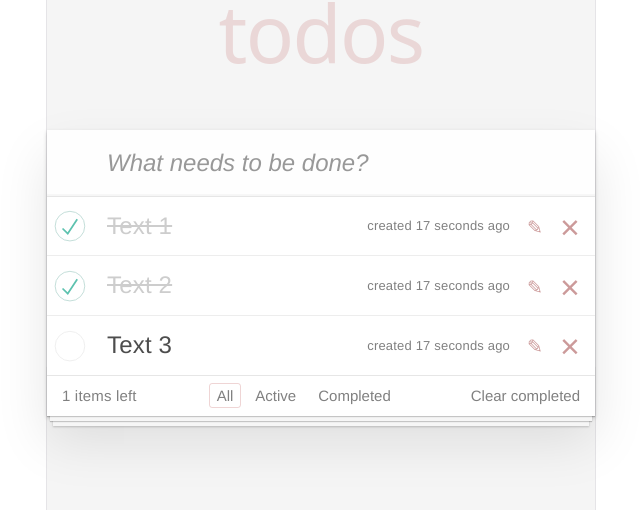
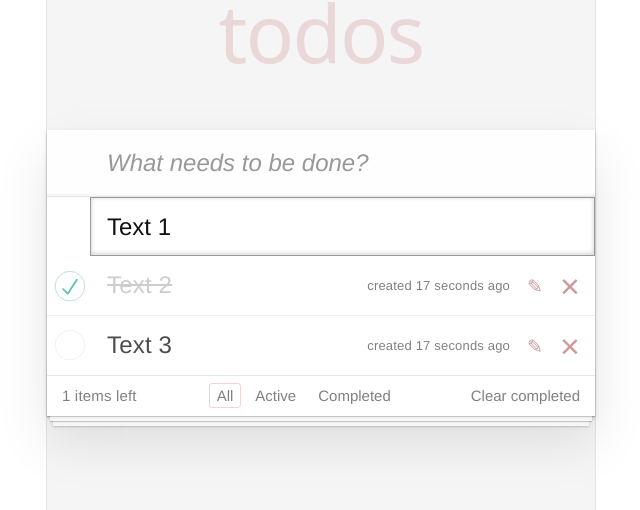
Before and after one commit to maksim-shin/react-todo-app, a React (Vite) app: page / in a window 1280 px wide. Both pictures are taken after a click on the button 854 px from the left and 227 px from the top of the page. Shown: the top 510 px of the page, without its empty margins (319-959 px from the left). Built offline with nearby package versions, Linux system fonts and the light colour scheme.

Commit message:
Add task complete, delete and edit

```diff
--- a/src/App.jsx
+++ b/src/App.jsx
@@ -29,7 +29,7 @@ function App() {
   ])
 
   function toggleTask(id) {
-    const updatedTasks = tasks.map((task) => {
+    const updatedTask = tasks.map((task) => {
       if (task.id === id) {
         return {
           ...task,
@@ -38,7 +38,7 @@ function App() {
       }
       return task;
     })
-    setTasks(updatedTasks)
+    setTasks(updatedTask)
   }
 
   function deleteTask(id) {
@@ -46,6 +46,20 @@ function App() {
       return (task.id !== id)
     })
     setTasks(updatedTaskList)
+  }
+
+  function updateTask(id, newDescription) {
+    const updatedTasks = tasks.map((task) => {
+      if (task.id === id) {
+        return {
+          ...task,
+          description: newDescription
+        }
+
+      }
+      return task;
+    })
+    setTasks(updatedTasks)
   }
 
   return (
@@ -60,6 +74,7 @@ function App() {
             <TaskList tasks={tasks}
               toggleTask={toggleTask}
               deleteTask={deleteTask}
+              updateTask={updateTask}
             />
             {/* <li className="editing">
             <div className="view">
--- a/src/components/Task.jsx
+++ b/src/components/Task.jsx
@@ -1,20 +1,46 @@
-function Task({task, toggleTask, deleteTask}) {
+
+import { useState } from "react";
+
+function Task({ task, toggleTask, deleteTask, updateTask }) {
+
+    const [editing, setEditing] = useState(false);
+    const [description, setDescription] = useState(task.description);
+
+    function handleKeyDown(event) {
+        if(event.type ==="keydown" && event.key === "Enter") {
+            updateTask(task.id, description)
+            setEditing(false)
+        } else if (event.type ==="keydown" && event.key === "Escape") {
+            setDescription(task.description)
+            setEditing(false)
+        } else if (event.type === "blur") {
+            updateTask(task.id, description)
+            setEditing(false)
+        }
+    }
+
     return (
-        <li className={task.completed === true ? "completed" : ""}>
+        <li className={`${editing ? "editing" : ""} ${task.completed === true ? "completed" : ""}`}>
             <div className="view">
                 <input
                     className="toggle"
                     type="checkbox"
                     checked={task.completed}
-                    onChange={() => {toggleTask(task.id)}}
+                    onChange={() => { toggleTask(task.id) }}
                 />
                 <label>
                     <span className="description">{task.description}</span>
                     <span className="created">created 17 seconds ago</span>
                 </label>
-                <button className="icon icon-edit"></button>
-                <button className="icon icon-destroy" onClick={() => {deleteTask(task.id)}}></button>
+                <button onClick={() => { setEditing(true) }} className="icon icon-edit"></button>
+                <button className="icon icon-destroy" onClick={() => { deleteTask(task.id) }}></button>
             </div>
+            <input type="text"
+                className="edit"
+                value={description}
+                onChange={(e) => setDescription(e.target.value)}
+                onKeyDown={handleKeyDown}
+                onBlur={handleKeyDown} />
         </li>
     );
 }
--- a/src/components/TaskList.jsx
+++ b/src/components/TaskList.jsx
@@ -1,5 +1,5 @@
 import Task from './Task'
-function TaskList({ tasks, toggleTask, deleteTask }) {
+function TaskList({ tasks, toggleTask, deleteTask, updateTask }) {
     return (
         tasks.map((task) => {
             return <Task
@@ -7,6 +7,7 @@ function TaskList({ tasks, toggleTask, deleteTask }) {
                 key={task.id}
                 toggleTask={toggleTask}
                 deleteTask={deleteTask}
+                updateTask={updateTask}
             />
         })
     );
```
